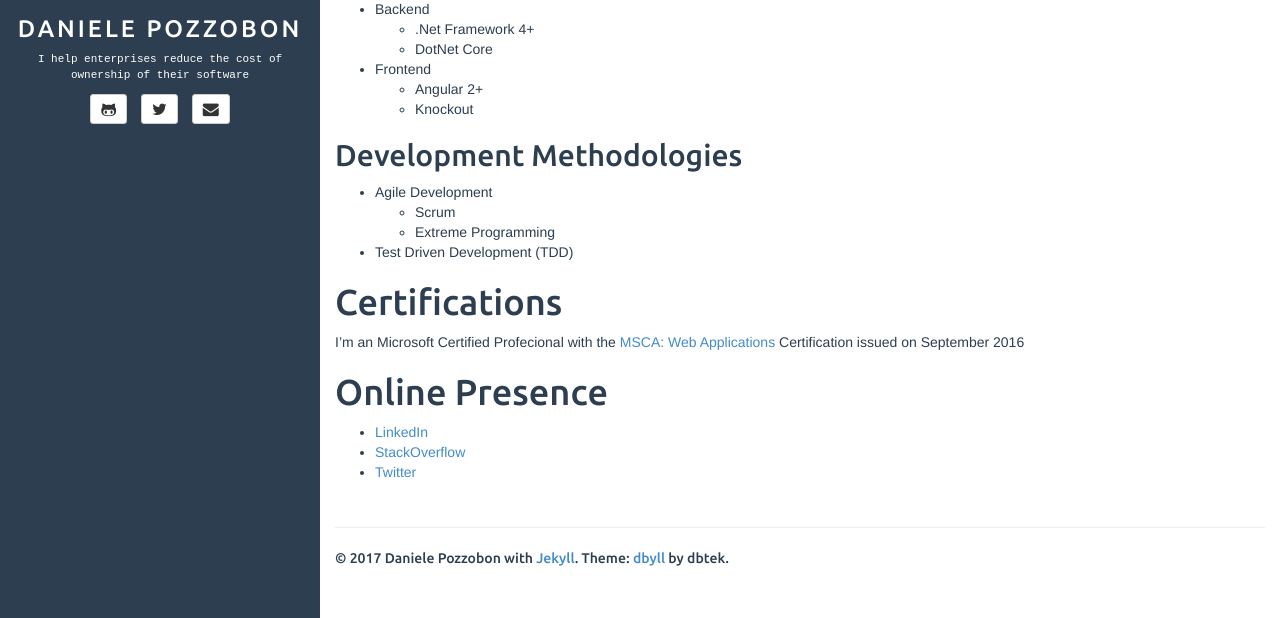
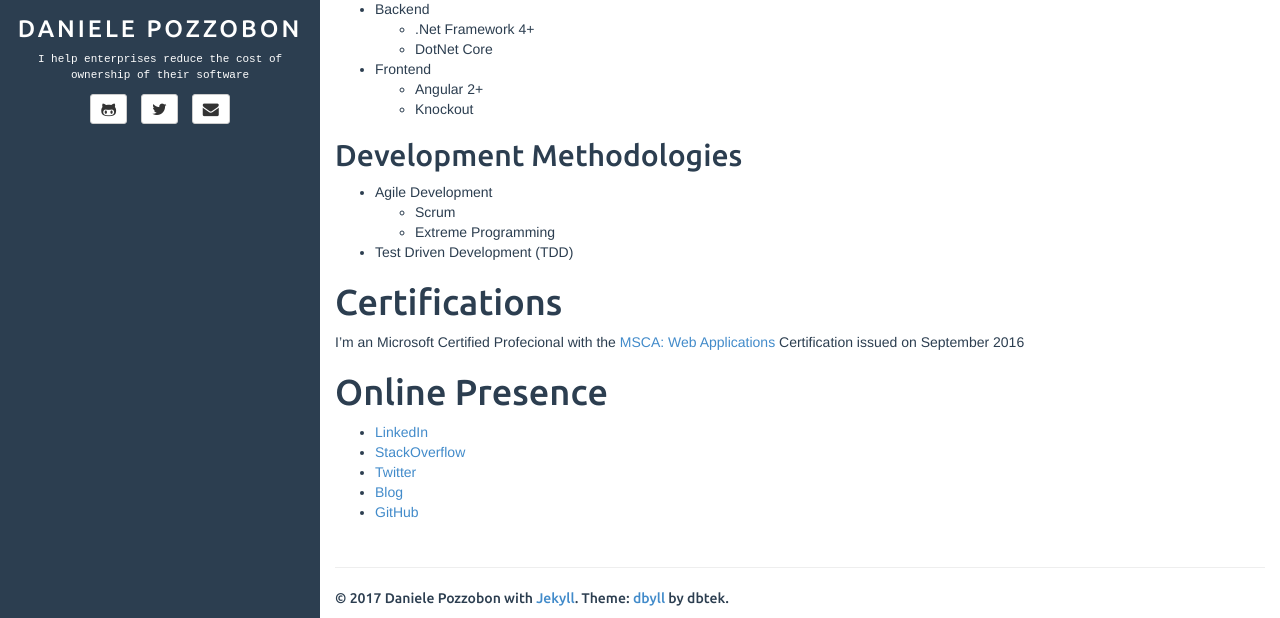
Before and after one commit to danielepo/danielepo.github.io, a Jekyll site: the page built from index.md, in a window 1280 px wide and 900 px high, scrolled down 1225 px, cut to the strip 282-900 px from the top of the window. Built offline with Jekyll 4.4.1, drawn with Linux system fonts in a browser that asks for light colours.

Commit message:
Added more online presence

```diff
--- a/_config.yml
+++ b/_config.yml
@@ -28,7 +28,7 @@ author:
   email_md5: a2eaf2964ffd1ef2b92c8119f5d868b2
 
   skills: [
-    "C#"
+    "C#", "JavaScript", "TypeScript", "F#", "Azure"
   ]
 #rss_path: feed.xml
 #categories_path: categories.html
--- a/index.md
+++ b/index.md
@@ -72,5 +72,7 @@ I'm an Microsoft Certified Profecional with the [MSCA: Web Applications](https:/
 
 # Online Presence
 * [LinkedIn](https://www.linkedin.com/in/danielepozzobon/)
-* [StackOverflow](https://stackoverflow.com/users/story/456685)
+* [StackOverflow](https://stackoverflow.com/story/danielepozzobon)
 * [Twitter](https://twitter.com/pozzobondaniele)
+* [Blog](http://codecleane.rs)
+* [GitHub](https://github.com/danielepo)
```
